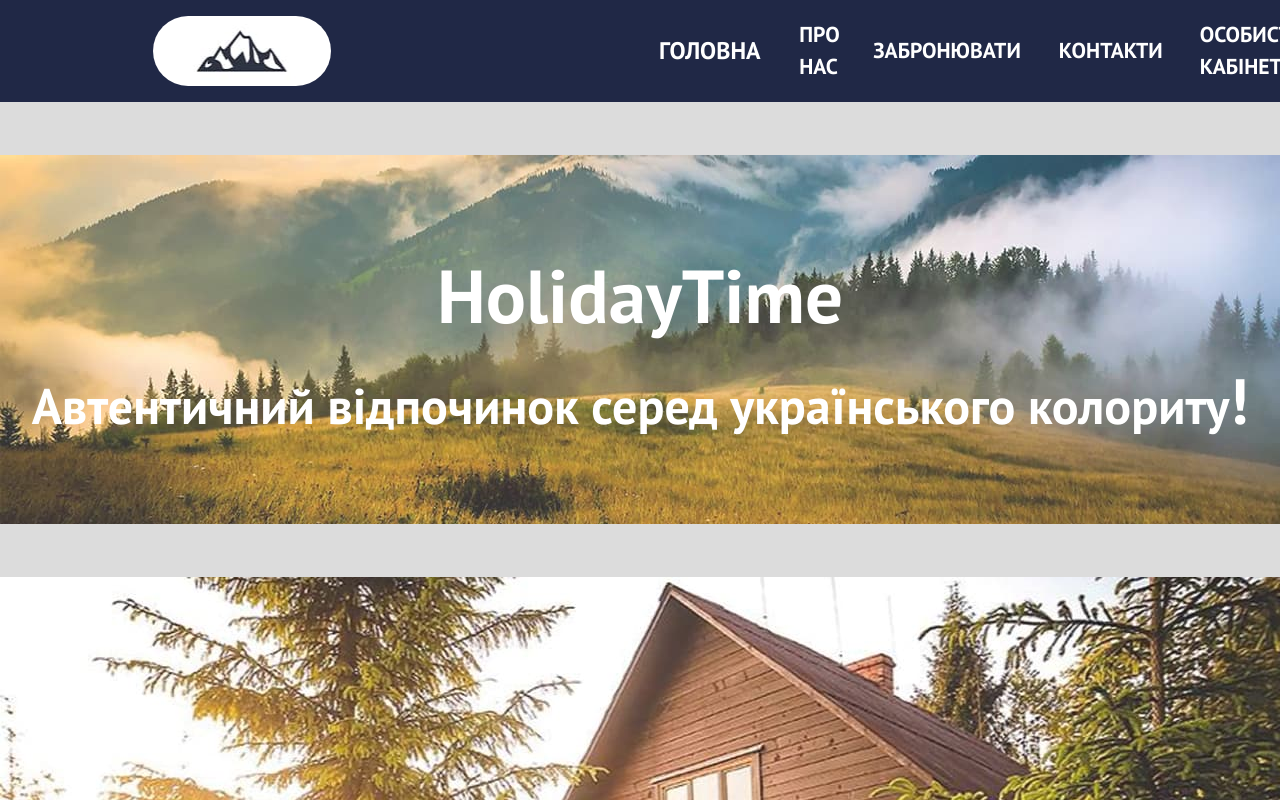
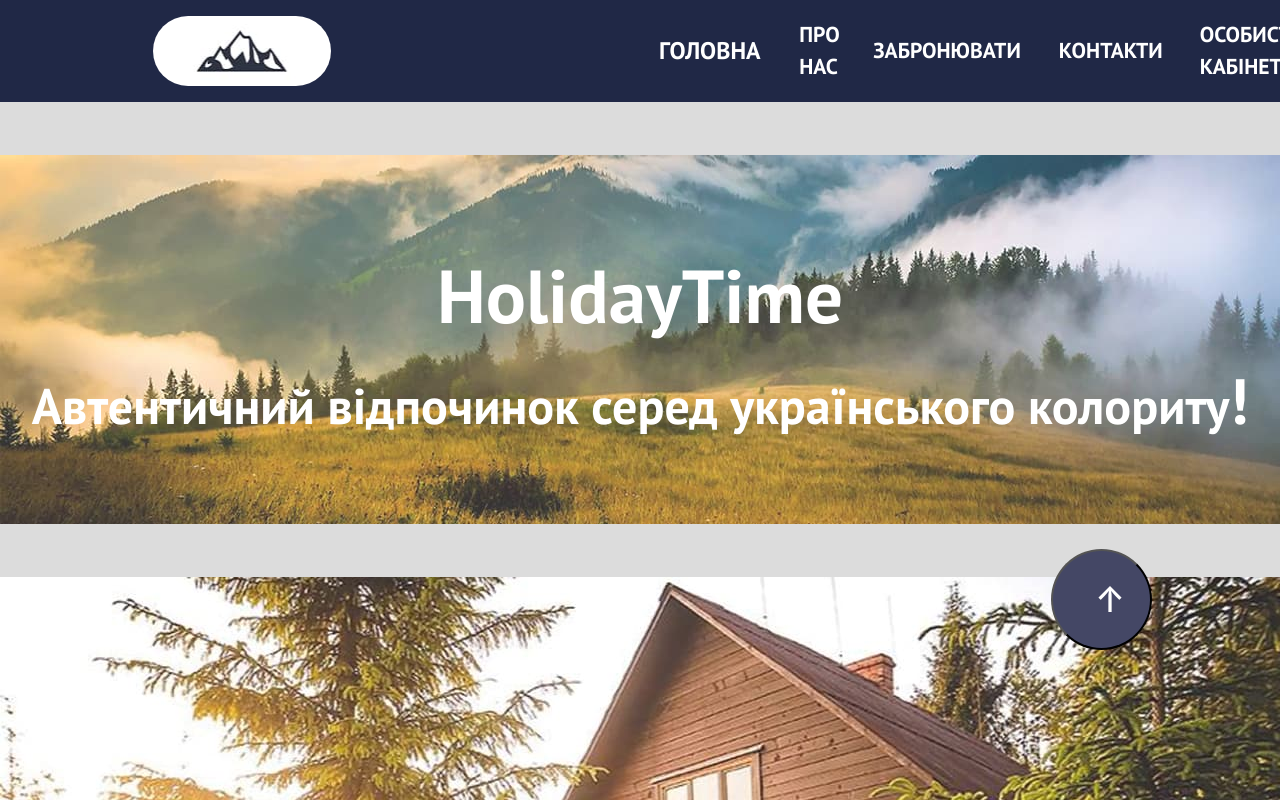
Before and after one commit to Mariia2990/holiday-time, a React (Vite) app: page / in a window 1280 px wide. Shown: the top 800 px of the page. Built offline with nearby package versions, Linux system fonts and the light colour scheme.

Commit message:
add scroll btn

```diff
--- a/index.html
+++ b/index.html
@@ -16,7 +16,7 @@
 
     <body>
         <div id="root"></div>
-      <!-- <button id="scrollTopBtn" class="scroll-top-btn">↑</button> -->
+      <button id="scrollTopBtn" class="scroll-top-btn">↑</button>
       <script type="module" src="./src/main.tsx"></script>
     </body>
 
--- a/src/App.css
+++ b/src/App.css
@@ -1,4 +1,5 @@
 #root {
+    position: relative;
     max-width: 1920px;
     margin: 0 auto;
     font-family: PT Sans, sans-serif;
@@ -61,6 +62,17 @@
 
 }
 
+.scroll-top-btn{
+    position: absolute;
+    bottom: 150px;
+    right: 10%;
+    border-radius: 100%;
+    width: 101px;
+    height: 101px;
+color: #fff;
+font-size: 35px;
+}
+
 @keyframes logo-spin {
     from {
         transform: rotate(0deg);
```
